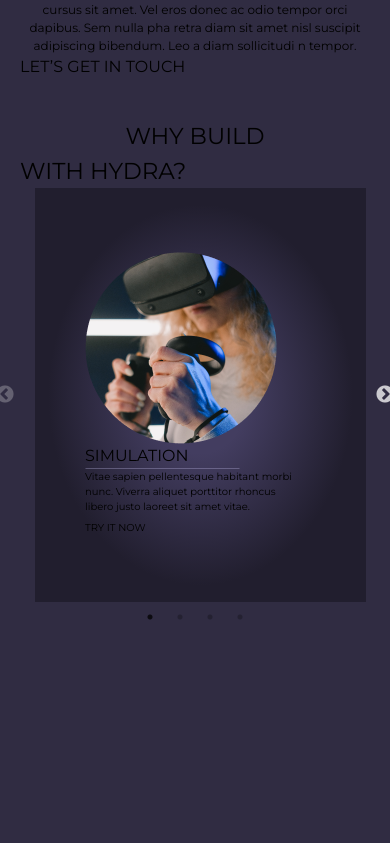
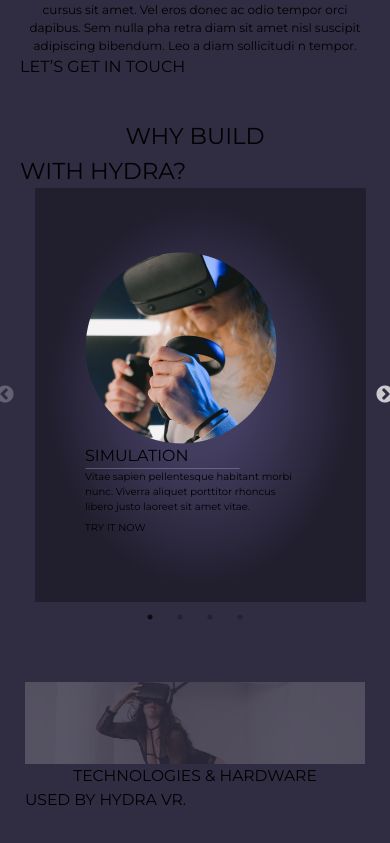
Before and after one commit to MinatSuky/HYDRA, a React (Vite) app: page / in a window 390 px wide. Shown: the part 2939-3782 px from the top of the page. Before the commit the page ends 3566 px from the top, so only its background shows below. Built offline with nearby package versions, Linux system fonts and the light colour scheme.

Commit message:
C8 SECCION-4 and RESPONSIVE

```diff
--- a/src/App.css
+++ b/src/App.css
@@ -1,3 +1,5 @@
+
+
 
 body{
   background-color: #302C42;
@@ -30,6 +32,12 @@
 }
 .textR4{
   font-size: clamp(10px, 1vw, 15px );
+}
+.textR5{
+  font-size: clamp(12px, 4vw, 60px );
+}
+.textR6{
+  font-size: clamp(12px, 4vw, 60px );
 }
 .container-SECCION-2{
   background: linear-gradient(90deg, #211E2E 19%, #3A3456F2 49%, #211E2E 80%);
@@ -66,3 +74,6 @@
     width: 17ch;
   }
 }
+.white-space{
+  white-space: nowrap;
+}
--- a/src/App.jsx
+++ b/src/App.jsx
@@ -15,6 +15,7 @@
 import img15 from "../src/image/gamer 3.png"
 import img16 from "../src/image/gamer 4.png"
 import img13 from "../src/image/vec.png"
+import img17 from "../src/image/woman2.png"
 
 
 import "slick-carousel/slick/slick.css";
@@ -399,7 +400,15 @@
             </div>
           </Slider>
         </div>
-
+        <div className="conteiner-SECCION-4 mx-20 mt-40">
+          <div className="woman2 relative flex justify-center items-center">
+            <img className="w-full rounded-full" src={img17} alt="" />
+            <div className="absolute">
+              <p className="textR5 text-white text-centerr font-bold text-center white-space">TECHNOLOGIES & HARDWARE</p>
+              <p className="textR6  text-white font-light text-center white-space">USED BY HYDRA VR.</p>
+            </div>
+          </div>
+        </div>
       </div>
     </>
   )
--- a/src/index.css
+++ b/src/index.css
@@ -92,5 +92,8 @@
  .conteiner{
     flex-direction: column;
  }
+ .conteiner-SECCION-4{
+    margin: 80px 25px;
+    }
 
 }
```
